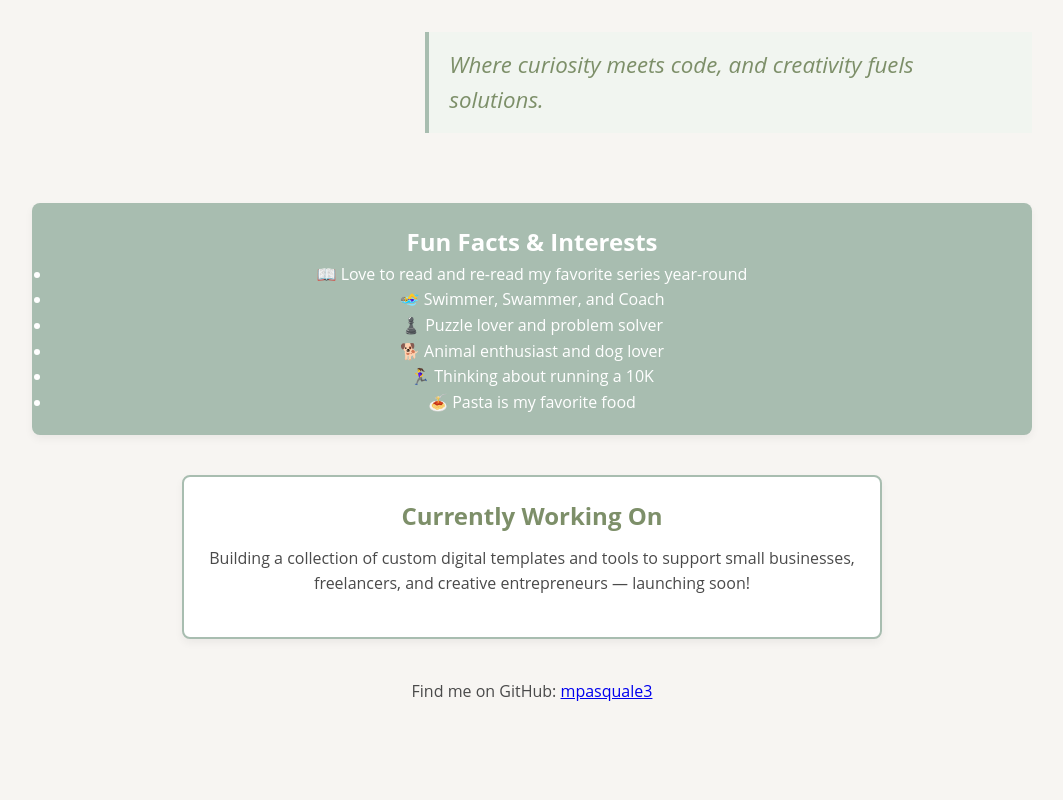
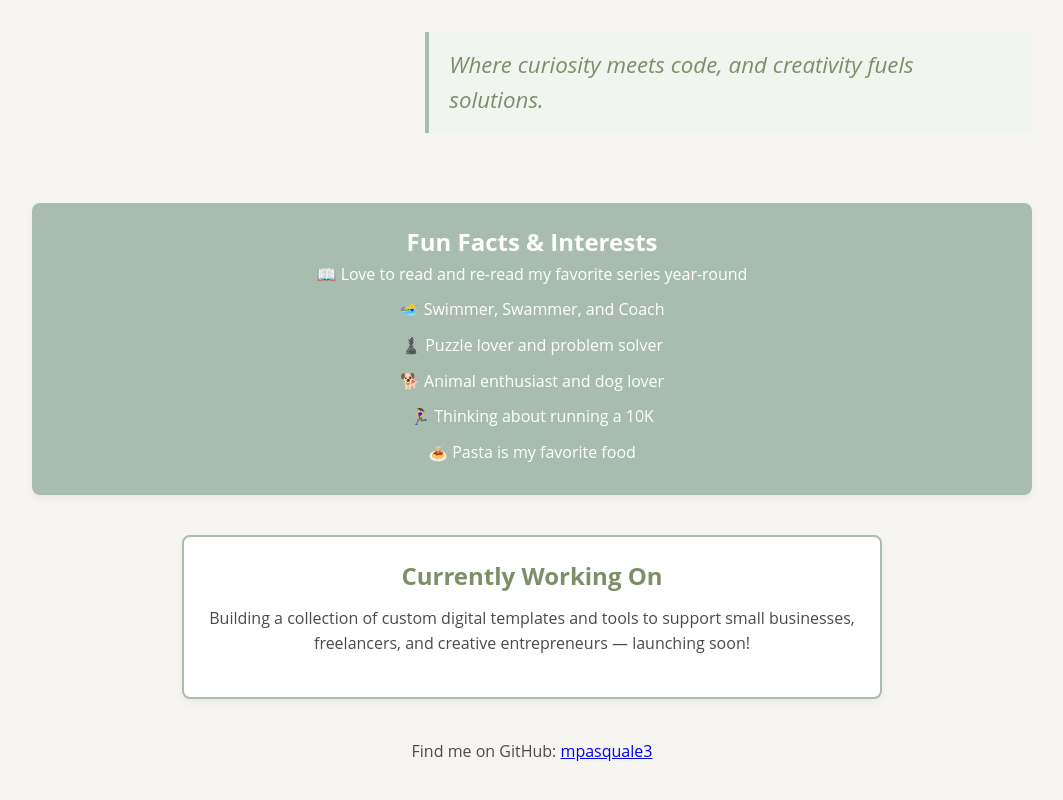
Before and after one commit to mpasquale3/mPasqualePortfolio, a website: page about.html in a window 1280 px wide. Shown: the part 707-1507 px from the top of the page, without its empty margins (108-1171 px from the left). Drawn offline with Linux system fonts and the light colour scheme.

Commit message:
bullet points removal on about page

```diff
--- a/css/style.css
+++ b/css/style.css
@@ -270,6 +270,17 @@ input:checked + .slider::before {
   padding: 20px;
   border-radius: 8px;
   box-shadow: 0 4px 8px rgba(0,0,0,0.05);
+}
+
+
+.about-facts ul {
+  list-style: none;   /* Remove the default bullets */
+  padding: 0;          /* Remove left indent */
+  margin: 0;           /* Optional: for tighter spacing */
+}
+
+.about-facts li {
+  margin-bottom: 10px; /* Space between your emoji facts */
 }
 
 .about-photo {
```
